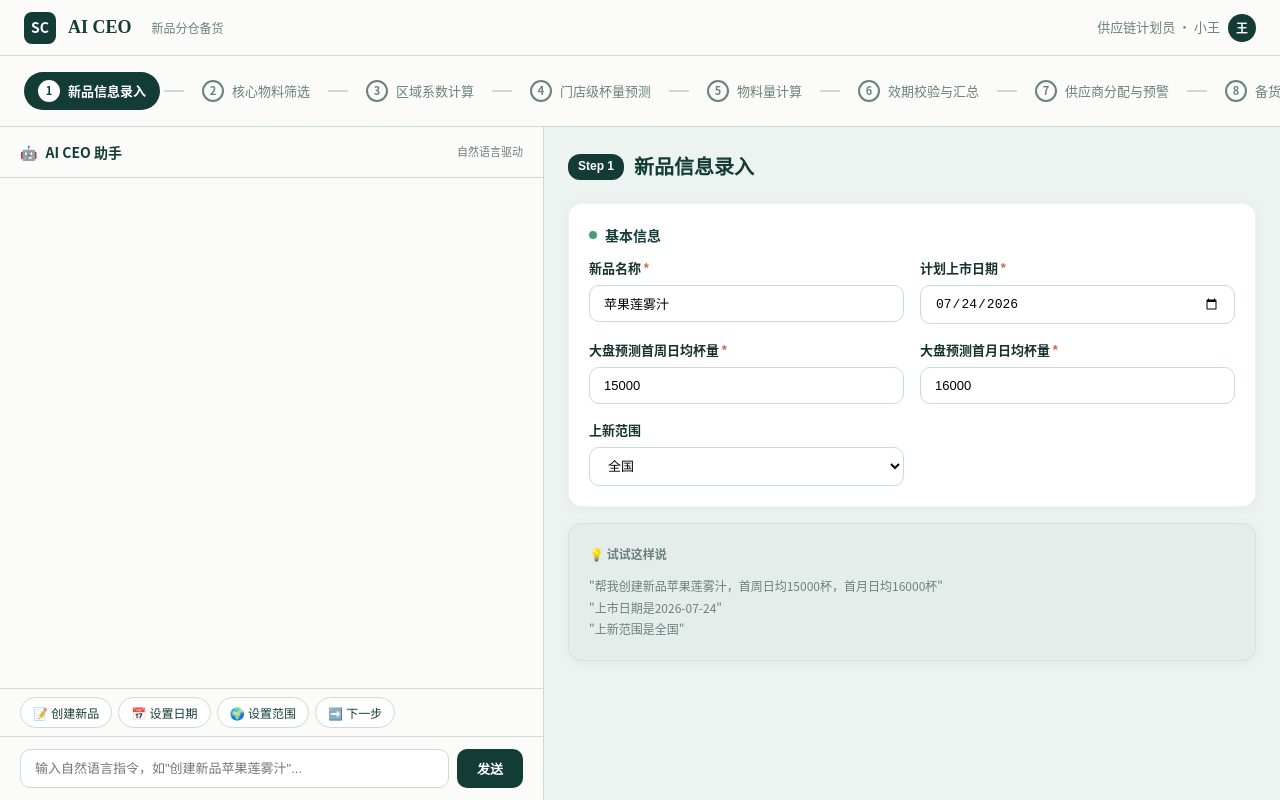
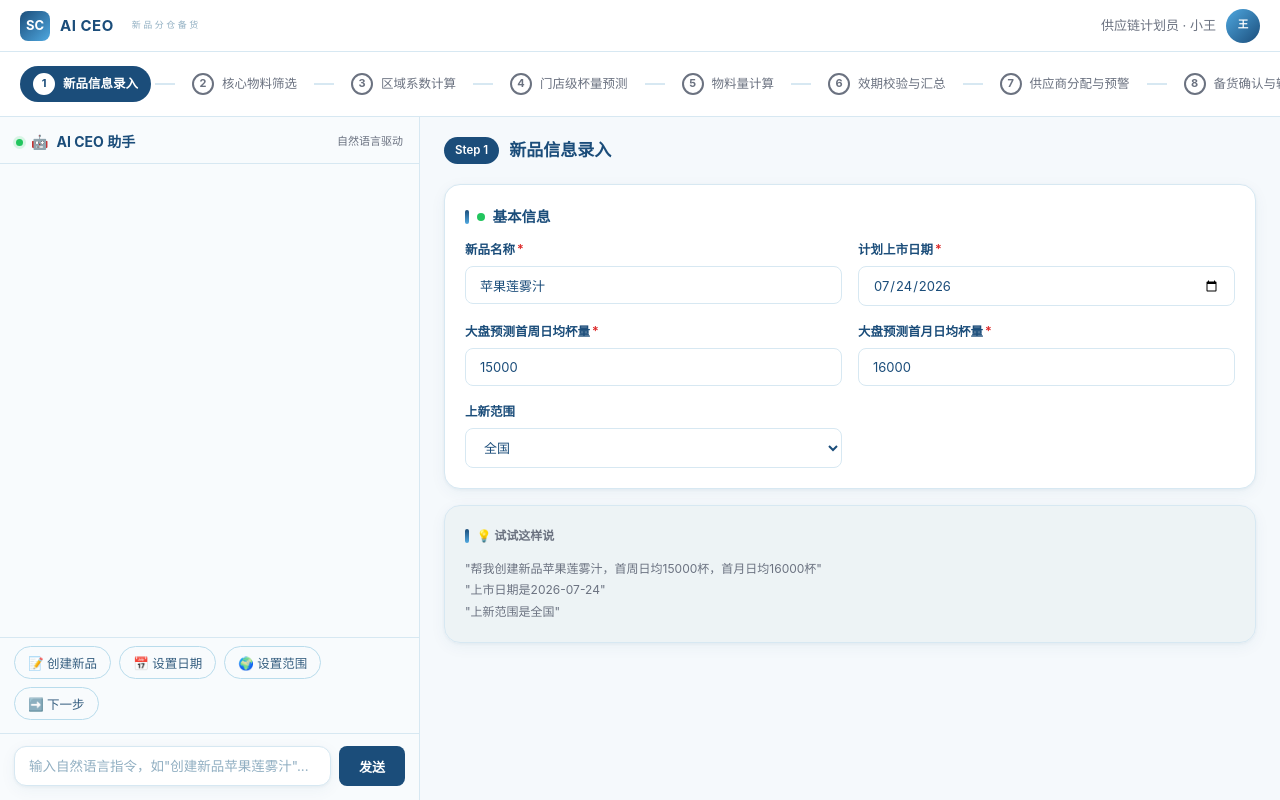
Before and after one commit to He-Binjie/ai-ceo-newproduct-demo, a React (Vite) app: page / in a window 1280 px wide. Built offline with nearby package versions, Linux system fonts and the light colour scheme.

Commit message:
style: 统一蓝色系交互规范 V1.0 - 基于朱仙交互标准+9/7会议共识

```diff
--- a/src/styles.css
+++ b/src/styles.css
@@ -1,31 +1,82 @@
-/* AI CEO 新品分仓备货 Demo — 复用 ICU 设计系统 */
+/* AI CEO 新品分仓备货 Demo — 蓝色系统一交互规范 V1.0 */
+/* 基于朱仙交互标准 + 多场景交互HTML + 9/7会议共识 */
+
 :root {
-  --pine: #143c36;
-  --pine-light: #1e5a50;
-  --pine-dark: #0d2824;
-  --ink: #18332f;
-  --mist: #edf3f1;
-  --paper: #fbfcfa;
-  --amber: #e3a93b;
-  --amber-light: #f5d98a;
-  --coral: #d8664f;
-  --jade: #42a170;
-  --sky: #62a9c4;
-  --violet: #8d82b8;
-  --line: #cddbd7;
-  --muted: #6a817c;
-  --card-shadow: 0 2px 12px rgba(20, 60, 54, 0.06);
-  --card-shadow-hover: 0 8px 32px rgba(20, 60, 54, 0.1);
+  /* 主色（蓝色系） */
+  --accent: #1b4d7a;
+  --accent-hover: #143b5e;
+  --accent-bright: #4fa8e0;
+  --accent-light: #e8f4fa;
+  --accent-soft: #6ec1e4;
+
+  /* 语义色 */
+  --good: #22c55e;
+  --warn: #f59e0b;
+  --danger: #dc2626;
+  --info: #60a5fa;
+  --purple: #a78bfa;
+
+  /* 背景 */
+  --bg-main: #f5f9fc;
+  --bg-secondary: #f8fbfd;
+  --bg-tertiary: #e8f4fa;
+  --bg-card: #ffffff;
+  --bg-hover: #e8f4fa;
+
+  /* 边框 */
+  --border-main: #d7e8f2;
+  --border-secondary: #b9dcec;
+
+  /* 文字 */
+  --text-main: #1b4d7a;
+  --text-secondary: #365f80;
+  --text-muted: #6b7280;
+  --text-faint: #91afc2;
+
+  /* 圆角 */
+  --radius-sm: 4px;
+  --radius-md: 6px;
+  --radius-lg: 8px;
+  --radius-xl: 12px;
+  --radius-2xl: 16px;
+  --radius-3xl: 24px;
+
+  /* 阴影 */
+  --shadow-card: 0 1px 3px rgba(27,77,122,.06), 0 4px 16px rgba(27,77,122,.05);
+  --shadow-pop: 0 12px 32px rgba(27,77,122,.12);
+
+  /* 字体 */
+  --font-sans: -apple-system, BlinkMacSystemFont, "Segoe UI", "PingFang SC", "Hiragino Sans GB", "Microsoft YaHei", sans-serif;
+  --font-mono: ui-monospace, SFMono-Regular, Menlo, Monaco, Consolas, monospace;
+
+  /* 兼容旧变量名（映射到新色系） */
+  --pine: var(--accent);
+  --pine-light: var(--accent-hover);
+  --pine-dark: #0b1f33;
+  --ink: var(--text-main);
+  --mist: var(--bg-main);
+  --paper: var(--bg-card);
+  --amber: var(--warn);
+  --amber-light: #fde68a;
+  --coral: var(--danger);
+  --jade: var(--good);
+  --sky: var(--accent-bright);
+  --violet: var(--purple);
+  --line: var(--border-main);
+  --muted: var(--text-muted);
+  --card-shadow: var(--shadow-card);
+  --card-shadow-hover: var(--shadow-pop);
 }
 
 * { margin: 0; padding: 0; box-sizing: border-box; }
 
 body {
-  font-family: "Source Han Sans SC", "Noto Sans CJK SC", "Microsoft YaHei", -apple-system, sans-serif;
-  background: var(--mist);
-  color: var(--ink);
+  font-family: var(--font-sans);
+  background: var(--bg-main);
+  color: var(--text-main);
   font-size: 14px;
   line-height: 1.6;
+  -webkit-font-smoothing: antialiased;
 }
 
 /* ===== Layout ===== */
@@ -40,63 +91,66 @@ body {
   display: flex;
   align-items: center;
   justify-content: space-between;
-  height: 56px;
-  padding: 0 24px;
-  background: var(--paper);
-  border-bottom: 1px solid var(--line);
+  height: 52px;
+  padding: 0 20px;
+  background: var(--bg-card);
+  border-bottom: 1px solid var(--border-main);
   flex-shrink: 0;
 }
 
 .app-header .logo {
   display: flex;
   align-items: center;
-  gap: 12px;
+  gap: 10px;
 }
 
 .app-header .logo-icon {
-  width: 32px;
-  height: 32px;
-  background: var(--pine);
+  width: 30px;
+  height: 30px;
+  background: linear-gradient(135deg, #1b4d7a, #4fa8e0);
   border-radius: 8px;
   display: flex;
   align-items: center;
   justify-content: center;
   color: white;
   font-weight: 700;
-  font-size: 14px;
+  font-size: 13px;
 }
 
 .app-header .logo-text {
-  font-family: "STSong", "Songti SC", "SimSun", serif;
-  font-size: 18px;
-  font-weight: 600;
-  color: var(--pine);
+  font-size: 15px;
+  font-weight: 700;
+  color: var(--text-main);
+  letter-spacing: 0.5px;
 }
 
 .app-header .logo-sub {
-  font-size: 12px;
-  color: var(--muted);
+  font-size: 9px;
+  letter-spacing: 2.5px;
+  color: var(--text-faint);
+  font-weight: 500;
   margin-left: 8px;
 }
 
 .app-header .user-info {
   display: flex;
   align-items: center;
-  gap: 8px;
+  gap: 10px;
   font-size: 13px;
-  color: var(--muted);
+  color: var(--text-muted);
 }
 
 .app-header .user-avatar {
-  width: 28px;
-  height: 28px;
-  border-radius: 50%;
-  background: var(--pine);
-  color: white;
+  min-width: 34px;
+  height: 34px;
+  padding: 0 6px;
+  border-radius: 17px;
+  background: linear-gradient(135deg, #4fa8e0, #1b4d7a);
+  color: #fff;
   display: flex;
   align-items: center;
   justify-content: center;
-  font-size: 12px;
+  font-size: 10.5px;
   font-weight: 600;
 }
 
@@ -104,9 +158,9 @@ body {
 .wizard-progress {
   display: flex;
   align-items: center;
-  padding: 16px 24px;
-  background: var(--paper);
-  border-bottom: 1px solid var(--line);
+  padding: 14px 20px;
+  background: var(--bg-card);
+  border-bottom: 1px solid var(--border-main);
   gap: 4px;
   flex-shrink: 0;
   overflow-x: auto;
@@ -116,25 +170,25 @@ body {
   display: flex;
   align-items: center;
   gap: 8px;
-  padding: 8px 14px;
+  padding: 7px 13px;
   border-radius: 20px;
-  font-size: 13px;
+  font-size: 12.5px;
   white-space: nowrap;
   cursor: pointer;
   transition: all 0.2s;
-  color: var(--muted);
+  color: var(--text-muted);
   background: transparent;
 }
 
 .wizard-step.active {
-  background: var(--pine);
+  background: var(--accent);
   color: white;
   font-weight: 600;
 }
 
 .wizard-step.completed {
-  background: rgba(66, 161, 112, 0.1);
-  color: var(--jade);
+  background: rgba(34, 197, 94, 0.1);
+  color: var(--good);
 }
 
 .wizard-step .step-num {
@@ -151,31 +205,31 @@ body {
 
 .wizard-step.active .step-num {
   background: white;
-  color: var(--pine);
+  color: var(--accent);
   border-color: white;
 }
 
 .wizard-step.completed .step-num {
-  background: var(--jade);
+  background: var(--good);
   color: white;
-  border-color: var(--jade);
+  border-color: var(--good);
 }
 
 .wizard-connector {
   width: 20px;
   height: 2px;
-  background: var(--line);
+  background: var(--border-main);
   flex-shrink: 0;
 }
 
 .wizard-connector.completed {
-  background: var(--jade);
+  background: var(--good);
 }
 
 /* ===== Main Content ===== */
 .main-content {
   display: grid;
-  grid-template-columns: minmax(320px, 0.85fr) minmax(480px, 1.15fr);
+  grid-template-columns: 420px 1fr;
   flex: 1;
   overflow: hidden;
 }
@@ -184,29 +238,38 @@ body {
 .chat-panel {
   display: flex;
   flex-direction: column;
-  border-right: 1px solid var(--line);
-  background: var(--paper);
+  border-right: 1px solid var(--border-main);
+  background: var(--bg-secondary);
   overflow: hidden;
 }
 
 .chat-header {
-  padding: 14px 20px;
-  border-bottom: 1px solid var(--line);
-  font-weight: 600;
+  padding: 14px 16px 10px;
+  border-bottom: 1px solid var(--border-main);
+  font-weight: 700;
   font-size: 14px;
-  color: var(--pine);
+  color: var(--text-main);
   display: flex;
   align-items: center;
   gap: 8px;
 }
 
+.chat-header::before {
+  content: '';
+  width: 7px;
+  height: 7px;
+  border-radius: 50%;
+  background: var(--good);
+  box-shadow: 0 0 0 3px rgba(34, 197, 94, 0.15);
+}
+
 .chat-messages {
   flex: 1;
   overflow-y: auto;
-  padding: 16px 20px;
+  padding: 16px;
   display: flex;
   flex-direction: column;
-  gap: 16px;
+  gap: 14px;
 }
 
 .chat-msg {
@@ -218,6 +281,8 @@ body {
 
 .chat-msg.assistant {
   align-self: flex-start;
+  max-width: 100%;
+  width: 100%;
 }
 
 .chat-msg.user {
@@ -226,24 +291,24 @@ body {
 }
 
 .chat-avatar {
-  width: 32px;
-  height: 32px;
+  width: 26px;
+  height: 26px;
   border-radius: 50%;
   flex-shrink: 0;
   display: flex;
   align-items: center;
   justify-content: center;
-  font-size: 12px;
+  font-size: 11px;
   font-weight: 700;
 }
 
 .chat-msg.assistant .chat-avatar {
-  background: var(--pine);
+  background: linear-gradient(135deg, #4fa8e0, #1b4d7a);
   color: white;
 }
 
 .chat-msg.user .chat-avatar {
-  background: var(--amber);
+  background: linear-gradient(135deg, #4fa8e0, #1b4d7a);
   color: white;
 }
 
@@ -256,85 +321,102 @@ body {
 }
 
 .chat-msg.assistant .chat-bubble {
-  background: var(--mist);
-  color: var(--ink);
-  border-bottom-left-radius: 4px;
+  background: var(--bg-card);
+  border: 1px solid var(--border-main);
+  border-radius: 4px 14px 14px 14px;
+  color: var(--text-secondary);
+  box-shadow: var(--shadow-card);
 }
 
 .chat-msg.user .chat-bubble {
-  background: var(--pine);
+  background: var(--accent);
   color: white;
-  border-bottom-right-radius: 4px;
+  border-radius: 14px 14px 4px 14px;
+  box-shadow: 0 2px 8px rgba(27, 77, 122, 0.18);
 }
 
 .chat-bubble code {
-  background: rgba(20, 60, 54, 0.08);
-  padding: 2px 6px;
-  border-radius: 4px;
-  font-family: "IBM Plex Mono", monospace;
-  font-size: 12px;
+  background: var(--bg-tertiary);
+  border: 1px solid var(--border-main);
+  padding: 0 4px;
+  border-radius: 3px;
+  font-family: var(--font-mono);
+  font-size: 11px;
+  color: var(--text-secondary);
 }
 
 .chat-bubble pre {
-  background: var(--pine-dark);
-  color: #e0e0e0;
+  background: #0b1f33;
+  color: #9fd0ef;
   padding: 12px;
-  border-radius: 8px;
+  border-radius: var(--radius-md);
   margin: 8px 0;
   overflow-x: auto;
-  font-family: "IBM Plex Mono", monospace;
-  font-size: 12px;
+  font-family: var(--font-mono);
+  font-size: 11px;
+  line-height: 1.7;
 }
 
 .chat-input-area {
-  padding: 12px 20px;
-  border-top: 1px solid var(--line);
+  padding: 12px 14px 14px;
+  border-top: 1px solid var(--border-main);
+  background: var(--bg-secondary);
   display: flex;
   gap: 8px;
 }
 
 .chat-input-area input {
   flex: 1;
-  padding: 10px 14px;
-  border: 1px solid var(--line);
-  border-radius: 10px;
-  font-size: 13px;
+  padding: 11px 14px;
+  border: 1px solid var(--border-main);
+  border-radius: var(--radius-xl);
+  font-size: 13.5px;
   outline: none;
-  transition: border-color 0.2s;
+  transition: border-color 0.2s, box-shadow 0.2s;
+  background: var(--bg-card);
+  box-shadow: var(--shadow-card);
+  font-family: var(--font-sans);
+  color: var(--text-main);
+}
+
+.chat-input-area input::placeholder {
+  color: var(--text-faint);
 }
 
 .chat-input-area input:focus {
-  border-color: var(--pine);
+  border-color: var(--accent-bright);
+  box-shadow: 0 0 0 3px rgba(79, 168, 224, 0.12);
 }
 
 .chat-input-area button {
   padding: 10px 20px;
-  background: var(--pine);
+  background: var(--accent);
   color: white;
   border: none;
-  border-radius: 10px;
+  border-radius: var(--radius-lg);
   font-size: 13px;
   font-weight: 600;
   cursor: pointer;
-  transition: background 0.2s;
+  transition: background 0.2s, box-shadow 0.2s;
+  font-family: var(--font-sans);
 }
 
 .chat-input-area button:hover {
-  background: var(--pine-light);
+  background: var(--accent-hover);
+  box-shadow: 0 4px 12px rgba(27, 77, 122, 0.25);
 }
 
 /* ===== Right Panel ===== */
 .right-panel {
   overflow-y: auto;
-  padding: 24px;
-  background: var(--mist);
+  padding: 20px 24px;
+  background: var(--bg-main);
 }
 
 .panel-title {
-  font-family: "STSong", "Songti SC", "SimSun", serif;
-  font-size: 20px;
-  font-weight: 600;
-  color: var(--pine);
+  font-size: 17px;
+  font-weight: 700;
+  color: var(--text-main);
   margin-bottom: 20px;
   display: flex;
   align-items: center;
@@ -342,38 +424,46 @@ body {
 }
 
 .panel-title .step-badge {
-  background: var(--pine);
+  background: var(--accent);
   color: white;
-  font-size: 12px;
-  padding: 3px 10px;
-  border-radius: 12px;
-  font-family: "Source Han Sans SC", sans-serif;
+  font-size: 11.5px;
+  padding: 4px 11px;
+  border-radius: 20px;
   font-weight: 600;
 }
 
 /* ===== Cards ===== */
 .card {
-  background: white;
-  border-radius: 14px;
-  border: 1px solid rgba(20, 60, 54, 0.06);
-  box-shadow: var(--card-shadow);
+  background: var(--bg-card);
+  border: 1px solid var(--border-main);
+  border-radius: var(--radius-2xl);
+  box-shadow: var(--shadow-card);
   padding: 20px;
   margin-bottom: 16px;
   transition: box-shadow 0.2s;
+  overflow: hidden;
 }
 
 .card:hover {
-  box-shadow: var(--card-shadow-hover);
+  box-shadow: var(--shadow-pop);
 }
 
 .card-title {
-  font-size: 14px;
-  font-weight: 600;
-  color: var(--pine);
+  font-size: 14.5px;
+  font-weight: 700;
+  color: var(--text-main);
   margin-bottom: 12px;
   display: flex;
   align-items: center;
   gap: 8px;
+}
+
+.card-title::before {
+  content: '';
+  width: 3.5px;
+  height: 14px;
+  border-radius: 2px;
+  background: linear-gradient(#1b4d7a, #4fa8e0);
 }
 
 .card-title .dot {
@@ -382,55 +472,72 @@ body {
   border-radius: 50%;
 }
 
-.dot-jade { background: var(--jade); }
-.dot-amber { background: var(--amber); }
-.dot-coral { background: var(--coral); }
-.dot-sky { background: var(--sky); }
-.dot-violet { background: var(--violet); }
+.dot-jade { background: var(--good); }
+.dot-amber { background: var(--warn); }
+.dot-coral { background: var(--danger); }
+.dot-sky { background: var(--accent-bright); }
+.dot-violet { background: var(--purple); }
 
 /* ===== KPI Grid ===== */
 .kpi-grid {
   display: grid;
   grid-template-columns: repeat(auto-fit, minmax(180px, 1fr));
-  gap: 12px;
-  margin-bottom: 20px;
+  gap: 14px;
+  margin-bottom: 16px;
 }
 
 .kpi-card {
-  background: white;
-  border-radius: 12px;
-  padding: 16px;
-  border: 1px solid rgba(20, 60, 54, 0.06);
-  box-shadow: var(--card-shadow);
+  background: var(--bg-card);
+  border: 1px solid var(--border-main);
+  border-radius: var(--radius-2xl);
+  padding: 15px 16px 13px;
+  box-shadow: var(--shadow-card);
+  position: relative;
+  overflow: hidden;
+}
+
+.kpi-card::before {
+  content: '';
+  position: absolute;
+  top: 0;
+  left: 0;
+  right: 0;
+  height: 3px;
+  background: linear-gradient(90deg, var(--accent), var(--accent-bright));
 }
 
 .kpi-label {
-  font-size: 12px;
-  color: var(--muted);
+  font-size: 12.5px;
+  color: var(--text-muted);
   margin-bottom: 4px;
+  display: flex;
+  align-items: center;
+  gap: 6px;
 }
 
 .kpi-value {
-  font-family: "STSong", "Songti SC", "SimSun", serif;
-  font-size: 24px;
-  font-weight: 700;
-  color: var(--pine);
+  font-size: 27px;
+  font-weight: 800;
+  color: var(--text-main);
+  letter-spacing: -0.5px;
+  line-height: 1.1;
 }
 
 .kpi-unit {
   font-size: 12px;
-  color: var(--muted);
-  margin-left: 4px;
-  font-family: "Source Han Sans SC", sans-serif;
+  font-weight: 500;
+  color: var(--text-muted);
+  margin-left: 3px;
 }
 
 .kpi-change {
-  font-size: 12px;
-  margin-top: 4px;
+  font-size: 11px;
+  margin-top: 6px;
+  line-height: 1.6;
 }
 
-.kpi-change.up { color: var(--jade); }
-.kpi-change.down { color: var(--coral); }
+.kpi-change.up { color: #15803d; font-weight: 600; }
+.kpi-change.down { color: var(--danger); font-weight: 600; }
 
 /* ===== Form ===== */
 .form-grid {
@@ -450,39 +557,43 @@ body {
 }
 
 .form-label {
-  font-size: 13px;
+  font-size: 12.5px;
   font-weight: 600;
-  color: var(--ink);
+  color: var(--text-main);
 }
 
 .form-label .required {
-  color: var(--coral);
+  color: var(--danger);
   margin-left: 2px;
 }
 
 .form-input {
   padding: 10px 14px;
-  border: 1px solid var(--line);
-  border-radius: 10px;
+  border: 1px solid var(--border-main);
+  border-radius: var(--radius-lg);
   font-size: 13px;
   outline: none;
-  transition: border-color 0.2s;
-  background: white;
+  transition: border-color 0.2s, box-shadow 0.2s;
+  background: var(--bg-card);
+  font-family: var(--font-sans);
+  color: var(--text-main);
 }
 
 .form-input:focus {
-  border-color: var(--pine);
-  box-shadow: 0 0 0 3px rgba(20, 60, 54, 0.08);
+  border-color: var(--accent-bright);
+  box-shadow: 0 0 0 3px rgba(79, 168, 224, 0.12);
 }
 
 .form-select {
   padding: 10px 14px;
-  border: 1px solid var(--line);
-  border-radius: 10px;
+  border: 1px solid var(--border-main);
+  border-radius: var(--radius-lg);
   font-size: 13px;
   outline: none;
-  background: white;
+  background: var(--bg-card);
   cursor: pointer;
+  font-family: var(--font-sans);
+  color: var(--text-main);
 }
 
 /* ===== Table ===== */
@@ -495,34 +606,34 @@ body {
 .data-table th {
   text-align: left;
   padding: 10px 12px;
-  background: var(--mist);
-  color: var(--muted);
+  background: var(--bg-tertiary);
+  color: var(--text-muted);
   font-weight: 600;
   font-size: 12px;
-  border-bottom: 1px solid var(--line);
+  border-bottom: 1px solid var(--border-main);
   white-space: nowrap;
 }
 
 .data-table td {
   padding: 10px 12px;
-  border-bottom: 1px solid rgba(20, 60, 54, 0.04);
-  color: var(--ink);
+  border-bottom: 1px solid rgba(27, 77, 122, 0.04);
+  color: var(--text-main);
 }
 
 .data-table tr:hover td {
-  background: rgba(20, 60, 54, 0.02);
+  background: rgba(27, 77, 122, 0.02);
 }
 
 .data-table .num {
   text-align: right;
-  font-family: "IBM Plex Mono", monospace;
+  font-family: var(--font-mono);
   font-size: 12px;
 }
 
 /* ===== Warning Cards ===== */
 .warning-card {
   padding: 14px 18px;
-  border-radius: 12px;
+  border-radius: var(--radius-xl);
   margin-bottom: 12px;
   display: flex;
   gap: 12px;
@@ -530,18 +641,18 @@ body {
 }
 
 .warning-card.red {
-  background: rgba(216, 102, 79, 0.08);
-  border-left: 4px solid var(--coral);
+  background: rgba(220, 38, 38, 0.08);
+  border-left: 4px solid var(--danger);
 }
 
 .warning-card.yellow {
-  background: rgba(227, 169, 59, 0.08);
-  border-left: 4px solid var(--amber);
+  background: rgba(245, 158, 11, 0.08);
+  border-left: 4px solid var(--warn);
 }
 
 .warning-card.green {
-  background: rgba(66, 161, 112, 0.08);
-  border-left: 4px solid var(--jade);
+  background: rgba(34, 197, 94, 0.08);
+  border-left: 4px solid var(--good);
 }
 
 .warning-icon {
@@ -560,19 +671,19 @@ body {
   margin-bottom: 4px;
 }
 
-.warning-card.red .warning-title { color: var(--coral); }
-.warning-card.yellow .warning-title { color: #b8860b; }
-.warning-card.green .warning-title { color: var(--jade); }
+.warning-card.red .warning-title { color: var(--danger); }
+.warning-card.yellow .warning-title { color: #b45309; }
+.warning-card.green .warning-title { color: #15803d; }
 
 .warning-msg {
   font-size: 12px;
-  color: var(--ink);
+  color: var(--text-main);
   line-height: 1.6;
 }
 
 .warning-suggestion {
   font-size: 12px;
-  color: var(--muted);
+  color: var(--text-muted);
   margin-top: 6px;
   font-style: italic;
 }
@@ -580,7 +691,7 @@ body {
 /* ===== Buttons ===== */
 .btn {
   padding: 10px 24px;
-  border-radius: 10px;
+  border-radius: var(--radius-lg);
   font-size: 13px;
   font-weight: 600;
   cursor: pointer;
@@ -589,34 +700,37 @@ body {
   display: inline-flex;
   align-items: center;
   gap: 6px;
+  font-family: var(--font-sans);
 }
 
 .btn-primary {
-  background: var(--pine);
+  background: var(--accent);
   color: white;
 }
 
 .btn-primary:hover {
-  background: var(--pine-light);
+  background: var(--accent-hover);
+  box-shadow: 0 4px 12px rgba(27, 77, 122, 0.25);
 }
 
 .btn-secondary {
-  background: white;
-  color: var(--pine);
-  border: 1px solid var(--line);
+  background: var(--bg-card);
+  color: var(--text-main);
+  border: 1px solid var(--border-main);
 }
 
 .btn-secondary:hover {
-  border-color: var(--pine);
+  border-color: var(--accent-bright);
+  color: var(--accent);
 }
 
 .btn-amber {
-  background: var(--amber);
+  background: var(--warn);
   color: white;
 }
 
 .btn-amber:hover {
-  background: #d49a2e;
+  background: #d97706;
 }
 
 .btn-group {
@@ -631,43 +745,44 @@ body {
   align-items: center;
   gap: 10px;
   padding: 10px 14px;
-  border-radius: 10px;
+  border-radius: var(--radius-lg);
   cursor: pointer;
   transition: background 0.2s;
 }
 
 .checkbox-row:hover {
-  background: rgba(20, 60, 54, 0.03);
+  background: var(--bg-hover);
 }
 
 .checkbox-row input[type="checkbox"] {
   width: 18px;
   height: 18px;
-  accent-color: var(--pine);
+  accent-color: var(--accent);
 }
 
 /* ===== Thinking Chain ===== */
 .thinking-chain {
   margin-top: 8px;
   padding: 10px 14px;
-  background: rgba(20, 60, 54, 0.04);
-  border-radius: 10px;
+  background: var(--bg-tertiary);
+  border-radius: var(--radius-lg);
   font-size: 12px;
 }
 
 .thinking-step {
   display: flex;
   align-items: flex-start;
-  gap: 8px;
+  gap: 10px;
   padding: 4px 0;
-  color: var(--muted);
+  color: var(--text-muted);
+  position: relative;
 }
 
 .thinking-step .step-icon {
-  width: 18px;
-  height: 18px;
+  width: 20px;
+  height: 20px;
   border-radius: 50%;
-  background: var(--jade);
+  background: var(--accent);
   color: white;
   display: flex;
   align-items: center;
@@ -681,33 +796,40 @@ body {
 .quick-commands {
   display: flex;
   flex-wrap: wrap;
-  gap: 6px;
-  padding: 8px 20px;
-  border-top: 1px solid var(--line);
-  background: var(--paper);
+  gap: 8px;
+  padding: 8px 14px 13px;
+  border-top: 1px solid var(--border-main);
+  background: var(--bg-secondary);
 }
 
 .quick-cmd {
-  padding: 6px 12px;
-  border-radius: 16px;
-  font-size: 12px;
-  border: 1px solid var(--line);
-  background: white;
-  color: var(--pine);
+  padding: 6px 13px;
+  border-radius: 20px;
+  font-size: 12.5px;
+  border: 1px solid var(--border-secondary);
+  background: var(--bg-secondary);
+  color: var(--text-secondary);
   cursor: pointer;
-  transition: all 0.2s;
+  transition: all 0.18s;
   white-space: nowrap;
+  font-family: var(--font-sans);
 }
 
 .quick-cmd:hover {
-  background: var(--pine);
+  background: var(--accent);
   color: white;
-  border-color: var(--pine);
+  border-color: var(--accent);
 }
 
 .quick-cmd:disabled {
-  opacity: 0.4;
+  opacity: 0.55;
   cursor: not-allowed;
+}
+
+.quick-cmd:disabled:hover {
+  background: var(--bg-secondary);
+  border-color: var(--border-secondary);
+  color: var(--text-secondary);
 }
 
 /* ===== Typing Indicator ===== */
@@ -721,7 +843,7 @@ body {
   width: 8px;
   height: 8px;
   border-radius: 50%;
-  background: var(--muted);
+  background: var(--text-muted);
   animation: typingBounce 1.4s infinite ease-in-out;
 }
 
@@ -742,14 +864,14 @@ body {
 }
 
 .chat-bubble-wrapper .thinking-chain {
-  background: rgba(20, 60, 54, 0.04);
-  border-radius: 10px;
+  background: var(--bg-tertiary);
+  border-radius: var(--radius-lg);
   padding: 8px 12px;
   font-size: 11px;
 }
 
 .chat-bubble-wrapper .thinking-chain .thinking-step {
-  color: var(--muted);
+  color: var(--text-muted);
   font-size: 11px;
 }
 
@@ -765,13 +887,22 @@ body {
   to { opacity: 1; transform: translateY(0); }
 }
 
+@keyframes dashIn {
+  from { opacity: 0; transform: translateY(12px); }
+  to { opacity: 1; transform: translateY(0); }
+}
+
+@keyframes spin {
+  to { transform: rotate(360deg); }
+}
+
 .animate-in { animation: fadeSlideIn 0.3s ease; }
 
 /* ===== Scrollbar ===== */
-::-webkit-scrollbar { width: 6px; }
+::-webkit-scrollbar { width: 6px; height: 6px; }
 ::-webkit-scrollbar-track { background: transparent; }
-::-webkit-scrollbar-thumb { background: var(--line); border-radius: 3px; }
-::-webkit-scrollbar-thumb:hover { background: var(--muted); }
+::-webkit-scrollbar-thumb { background: #c5dcea; border-radius: 3px; }
+::-webkit-scrollbar-thumb:hover { background: var(--text-muted); }
 
 /* ===== Responsive ===== */
 @media (max-width: 900px) {
```
Also changed, not shown: 1 other file (tests, documents, lock files or other folders).
